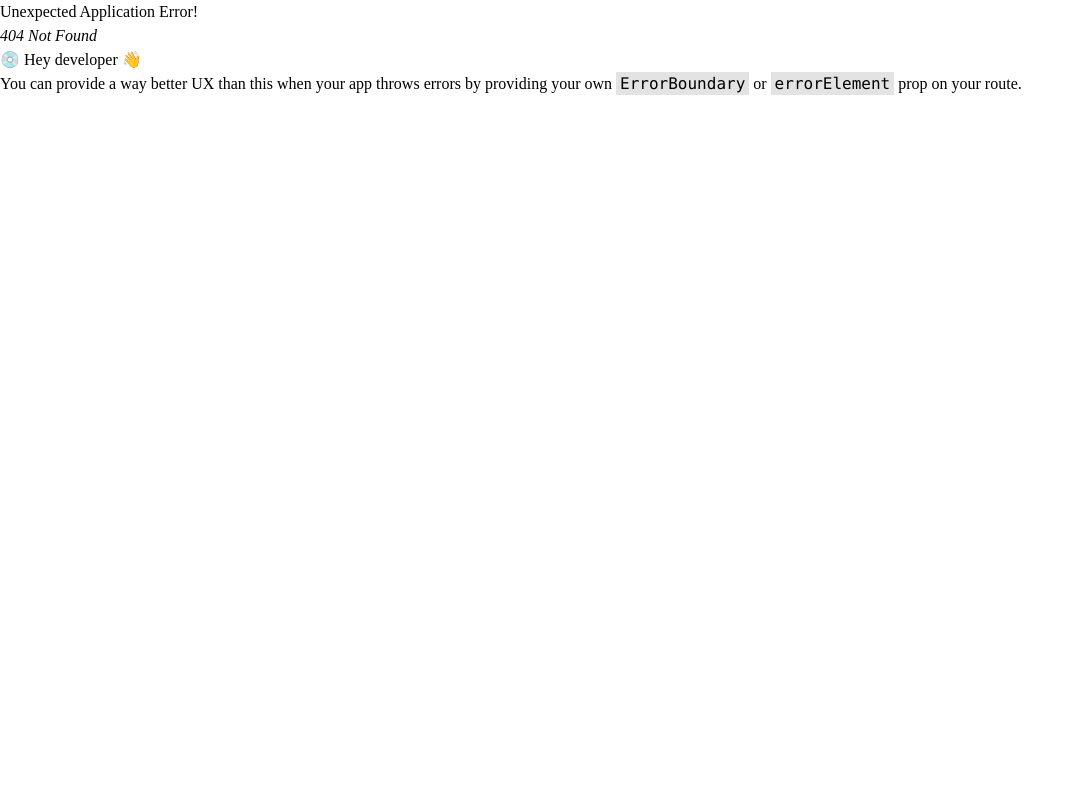
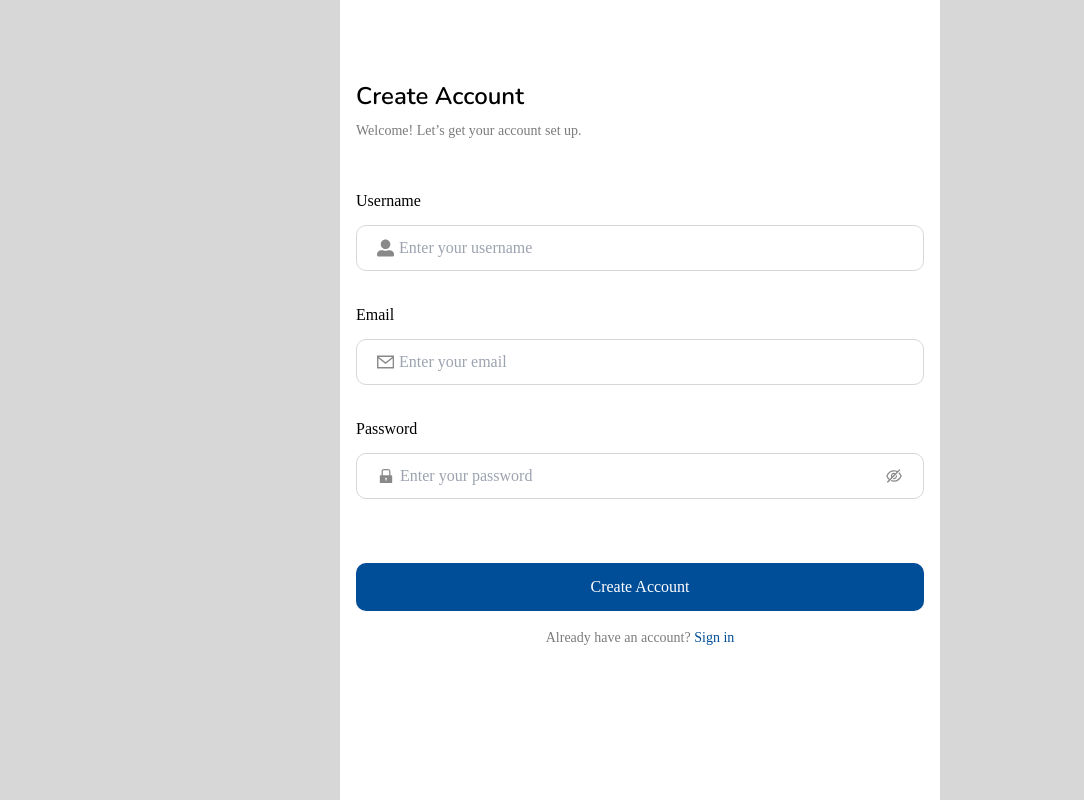
Before and after one commit to AmrShoukry/Simple_Media, a React (Vite) app in the folder simple_media-frontend/: page /register in a window 1280 px wide. Before the commit this address had no page. Shown: the whole page, without its empty margins (0-1084 px from the left). Built offline with nearby package versions, Linux system fonts and the light colour scheme; a web font is replaced by a local one.

Commit message:
add register page

```diff
--- a/simple_media-frontend/src/App.tsx
+++ b/simple_media-frontend/src/App.tsx
@@ -5,6 +5,7 @@ import Home from './pages/Home'
 import Login from '@/pages/authentic8tn/Login'
 import { Demo } from './pages/Demo'
 import ForgetPassword from './pages/authentic8tn/ForgetPassword'
+import Register from './pages/authentic8tn/Register'
 
 
 
@@ -26,6 +27,10 @@ const router = createBrowserRouter([
         element: <ForgetPassword  />
       },
       {
+        path: '/register',
+        element: <Register  />
+      },
+      {
         path: '/demo',
         element: <Demo  />
       },
--- a/simple_media-frontend/src/components/ui/input/TextInput.tsx
+++ b/simple_media-frontend/src/components/ui/input/TextInput.tsx
@@ -10,17 +10,18 @@ import './input.scss'
 
 interface Props {
   placeholder: string;
-  type: string;
+  type: 'text'|'email'|'password';
   value: string;
   name: string;
   handleInput: (e: React.ChangeEvent<HTMLInputElement>) => void;
-  inputId: string;
+  inputId?: string;
   label: string;
+  // onChange: (name: string, value: string) => void;
 }
 
 const TextInput: React.FC<Props> = (props) => {
 
-  const { placeholder, type, value, name, handleInput, inputId, label } = props;
+  const { placeholder, type, value, name, inputId, label, handleInput } = props;
 
   const [hidePassword, setHidePassword] = useState({
     type: type,
@@ -31,33 +32,40 @@ const TextInput: React.FC<Props> = (props) => {
     setHidePassword({...hidePassword, showPassword: !hidePassword.showPassword})
   }
 
+
+  const getType = hidePassword.type === 'password'
+    ? hidePassword.showPassword
+      ? 'text'
+      : hidePassword.type
+    : hidePassword.type;
+
+  // const handleInput = (e:  React.ChangeEvent<HTMLInputElement>) => {
+  //   onChange((e.target as HTMLInputElement).name, (e.target as HTMLInputElement).value);
+  // };
+
   return (
     <>
       <label className='capitalize mb-3 block' htmlFor={inputId}>{ label }</label>
       <div className="input focus-within:border-pry focus-within:border focus:border-solid">
-      { hidePassword.type === "password" ?
+      { hidePassword.type === "password" &&
         <span>
           { hidePassword.showPassword ?
             <AiFillUnlock className='icon'/> :
             <AiFillLock className='icon'/>
           }
-        </span> :
-        null
+        </span>
       }
-      { hidePassword.type === "email" ? <GrMailOption className='icon'/> : null }
+      {hidePassword.type === 'text' && <FaUserAlt className='icon' /> }
+      { hidePassword.type === "email" && <GrMailOption className='icon'/> }
       <input
-        type={
-            (hidePassword.type === 'password')
-            ? (hidePassword.showPassword ? 'text' : hidePassword.type)
-            : hidePassword.type
-          }
+        type={getType}
         value={value}
         onChange={handleInput}
         name={name}
         id={inputId}
         placeholder={placeholder}
       />
-      <span role='button' onClick={togglePassword} className="input__btn">
+      <span onClick={togglePassword} className="input__btn">
         { hidePassword.type === "password" ?
             <span>
               {
@@ -70,8 +78,7 @@ const TextInput: React.FC<Props> = (props) => {
             ''
         }
       </span>
-      {hidePassword.type === 'text' ? <FaUserAlt /> : null}
-      </div>
+    </div>
     </>
   );
 }
--- a/simple_media-frontend/src/components/ui/input/input.scss
+++ b/simple_media-frontend/src/components/ui/input/input.scss
@@ -12,8 +12,8 @@
     width: 100%;
   }
   .icon {
-    margin: auto 7px;
-    font-size: 22px;
+    margin: auto 5px;
+    font-size: 18px;
     color: #898989;
   }
   .input__btn {
--- a/simple_media-frontend/src/pages/authentic8tn/ForgetPassword.tsx
+++ b/simple_media-frontend/src/pages/authentic8tn/ForgetPassword.tsx
@@ -9,38 +9,52 @@ interface Props {
 
 const ForgetPassword: React.FC<Props> = () => {
 
-  const [input, setInput] = useState({
-    email: '',
-  })
 
-  const handInput =(e: React.ChangeEvent<HTMLInputElement>)=> {
-    const name = (e.target as HTMLInputElement).name
-    const value = (e.target as HTMLInputElement).value
-    setInput(values => ({...values, [name]: value}))
+  const [password, setPassword] = useState('')
+  const [confirmPassword, setConfirmPassword] = useState('')
+
+  const handlePassword =(e: React.ChangeEvent<HTMLInputElement>)=> {
+    setPassword(e.target.value)
+  }
+
+  const handleConfirmPassword =(e: React.ChangeEvent<HTMLInputElement>)=> {
+    setConfirmPassword(e.target.value)
   }
 
   return (
     <section className='mx-4'>
       <div className='py-20'>
-        <h3 className='text-black font-semibold text-2xl'>Reset Password</h3>
+        <h3 className='text-black font-semibold text-2xl capitalize'>create new password</h3>
         <p className='text-grey2 text-14 py-2'>
-        Type your authorized email address to receive rest password link.
+          Type your new strong password.
+          Your password must include:- Uppercase letter &  lowercase letter at least, One Special character & minimum of 8 digits long
         </p>
 
         <form className='mt-10 w-full'>
           <div>
             <TextInput
-              placeholder="Enter your email"
-              type="email"
-              name='email'
-              value={input.email}
-              handleInput={handInput}
-              inputId="email"
-              label="Email"
-           />
+              placeholder="Enter your password"
+              type="password"
+              name='pwd'
+              value={password}
+              handleInput={handlePassword}
+              inputId="pwd"
+              label="Password"
+            />
+          </div>
+          <div className='mt-10'>
+            <TextInput
+              placeholder="Confirm your password"
+              type="password"
+              name='password'
+              value={confirmPassword}
+              handleInput={handleConfirmPassword}
+              inputId="confirmpwd"
+              label="Confirm Password"
+            />
           </div>
           <div className='mt-20'>
-            <Button btnTitle='Sign In' />
+            <Button btnTitle='Confirm Changes' />
           </div>
 
         </form>
--- a/simple_media-frontend/src/pages/authentic8tn/Login.tsx
+++ b/simple_media-frontend/src/pages/authentic8tn/Login.tsx
@@ -57,7 +57,7 @@ const Login: React.FC<Props> = () => {
             <Button btnTitle='Sign In' />
           </div>
           <p className='text-grey2 text-14 mt-4 text-center'>
-          Don’t have an account? <Link to='#' className='text-pry'>Create an account</Link>
+          Don’t have an account? <Link to='/register' className='text-pry'>Create an account</Link>
           </p>
         </form>
       </div>
--- /dev/null
+++ b/simple_media-frontend/src/pages/authentic8tn/Register.tsx
@@ -0,0 +1,87 @@
+import React, { useState} from 'react';
+import { Link } from 'react-router-dom';
+import TextInput from '@/components/ui/input/TextInput';
+import Button from '@/components/ui/button/Button';
+
+
+interface Props {
+
+}
+
+
+const Register: React.FC<Props> = () => {
+
+  const [username, setUsername] = useState('')
+  const [email, setEmail] = useState('')
+  const [password, setPassword] = useState('')
+
+  const handleUsername =(e: React.ChangeEvent<HTMLInputElement>)=> {
+    setUsername(e.target.value)
+  }
+  const handleEmail =(e: React.ChangeEvent<HTMLInputElement>)=> {
+    setEmail(e.target.value)
+  }
+  const handlePassword =(e: React.ChangeEvent<HTMLInputElement>)=> {
+    setPassword(e.target.value)
+  }
+
+  // const handInput =(e: React.ChangeEvent<HTMLInputElement>)=> {
+  //   const { name, value } = e.target
+  //   setInput(prevInputs => ({...prevInputs, [name]: value}))
+  //   console.log(input.username)
+  // }
+
+  return (
+    <section className='mx-4'>
+      <div className='py-20'>
+        <h3 className='text-black font-semibold text-2xl'>Create Account</h3>
+        <p className='text-grey2 text-14 py-2'>Welcome! Let’s get your account set up.</p>
+
+        <form className='mt-10 w-full'>
+          <div>
+            <TextInput
+              placeholder="Enter your username"
+              type="text"
+              name='text'
+              value={username}
+              handleInput={handleUsername}
+              inputId="text"
+              label="Username"
+           />
+          </div>
+
+          <div className='mt-8'>
+            <TextInput
+              placeholder="Enter your email"
+              type="email"
+              name='email'
+              value={email}
+              handleInput={handleEmail}
+              inputId="email"
+              label="Email"
+           />
+          </div>
+          <div className='mt-8'>
+            <TextInput
+              placeholder="Enter your password"
+              type="password"
+              name='password'
+              value={password}
+              handleInput={handlePassword}
+              inputId="pwd"
+              label="Password"
+            />
+          </div>
+          <div className='mt-16'>
+            <Button btnTitle='Create Account' />
+          </div>
+          <p className='text-grey2 text-14 mt-4 text-center'>
+          Already have an account? <Link to='/login' className='text-pry'>Sign in</Link>
+          </p>
+        </form>
+      </div>
+    </section>
+  );
+}
+
+export default Register;
```
